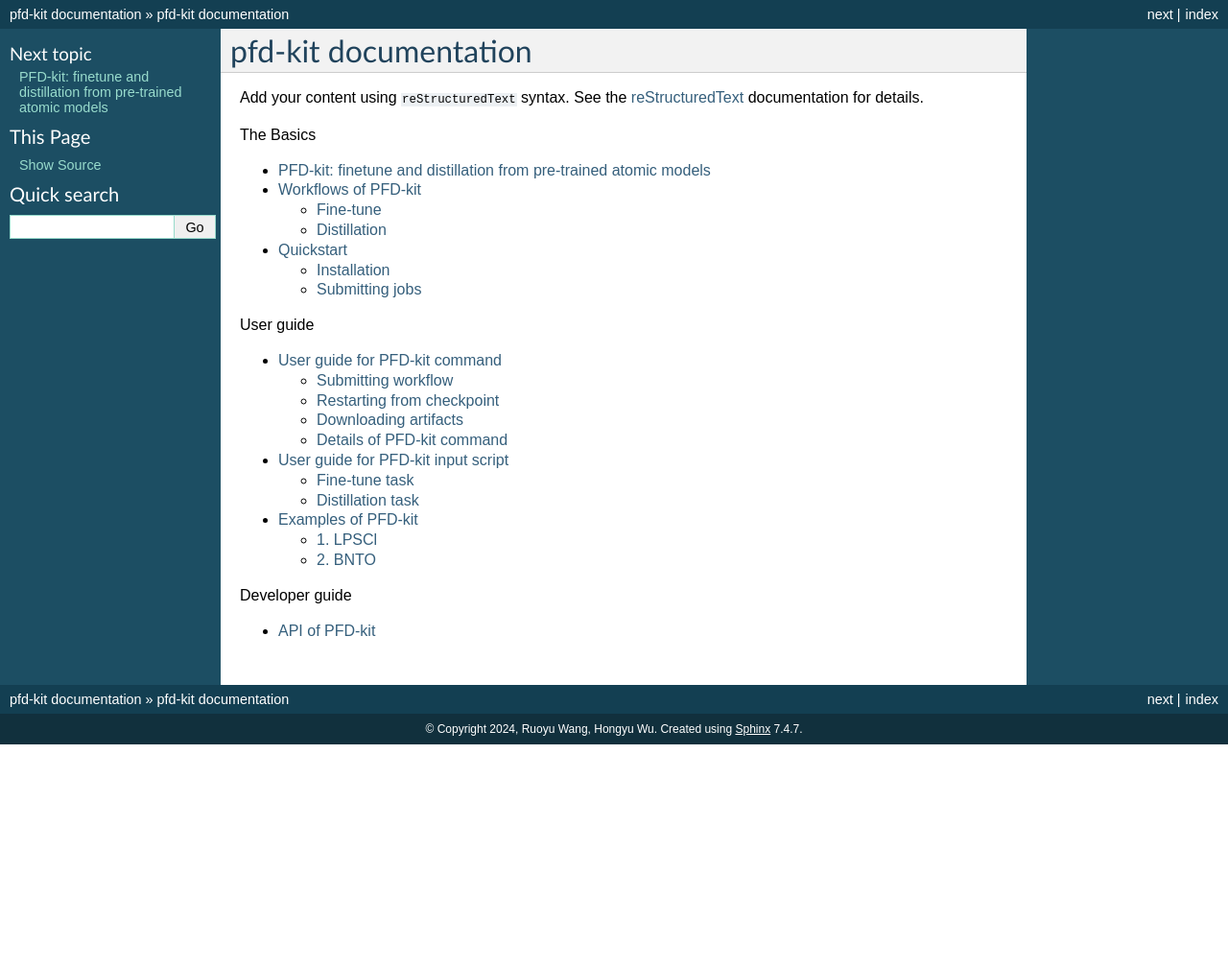
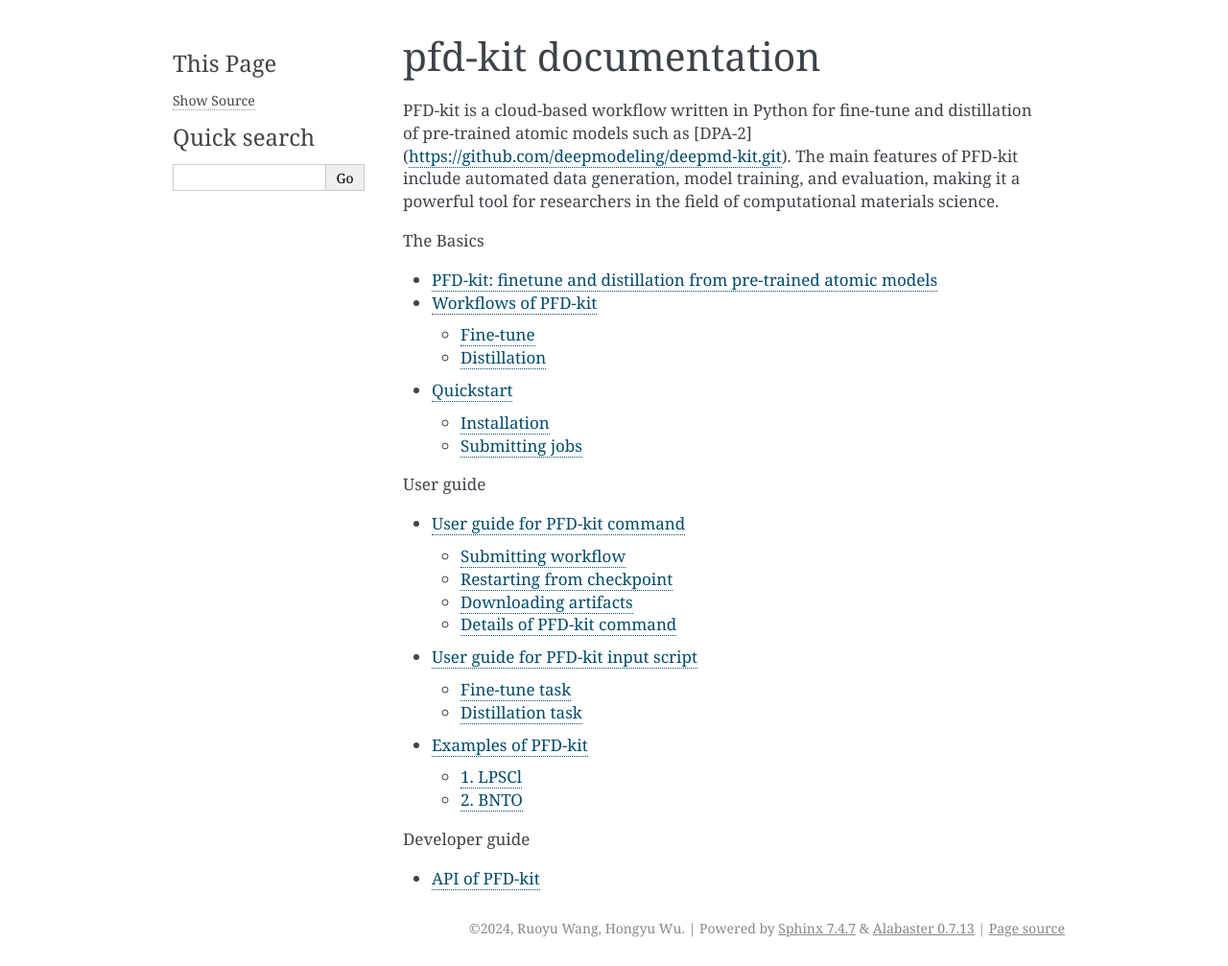
Before and after one commit to ruoyuwang1995nya/pfd-kit, a Sphinx documentation site: the page built from docs/index.rst, in a window 1280 px wide. Shown: the whole page at 96% size. Built offline with Sphinx 7.4.7, drawn with Linux system fonts in a browser that asks for light colours; before the commit the page ends 900 px from its top, so only the background shows below that.

Commit message:
fix: update docs

```diff
--- a/docs/conf.py
+++ b/docs/conf.py
@@ -30,5 +30,5 @@
 # -- Options for HTML output -------------------------------------------------
 # https://www.sphinx-doc.org/en/master/usage/configuration.html#options-for-html-output
 
-html_theme = "classic"
+html_theme = "alabaster"
 html_static_path = ["_static"]
--- a/docs/index.rst
+++ b/docs/index.rst
@@ -6,10 +6,9 @@
 pfd-kit documentation
 =====================
 
-Add your content using ``reStructuredText`` syntax. See the
-`reStructuredText <https://www.sphinx-doc.org/en/master/usage/restructuredtext/index.html>`_
-documentation for details.
-
+PFD-kit is a cloud-based workflow written in Python for fine-tune and distillation of pre-trained atomic models such as [DPA-2](https://github.com/deepmodeling/deepmd-kit.git).
+The main features of PFD-kit include automated data generation, model training, and evaluation, making it a powerful tool for researchers in the field
+of computational materials science.
 
 .. toctree::
    :maxdepth: 2
```
